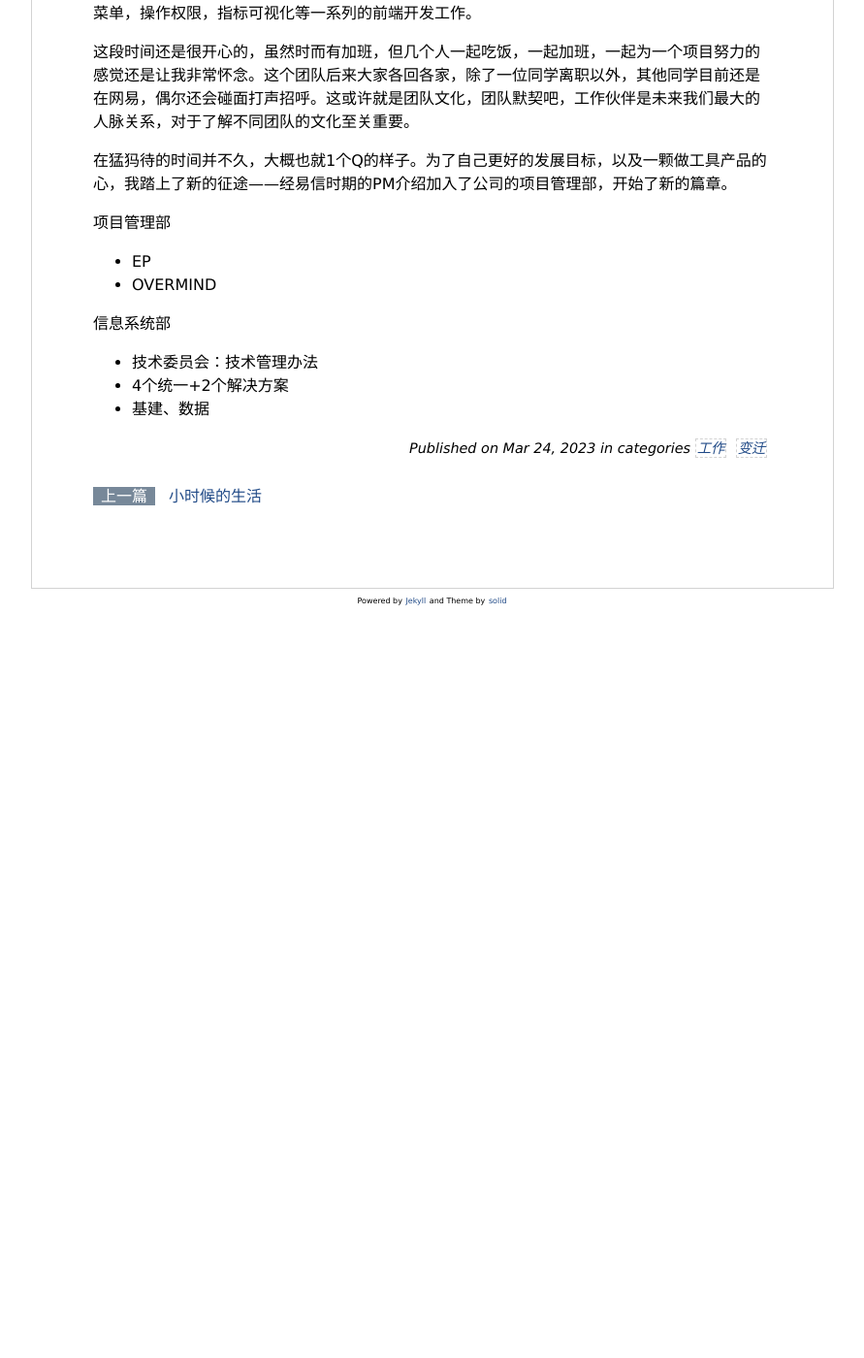
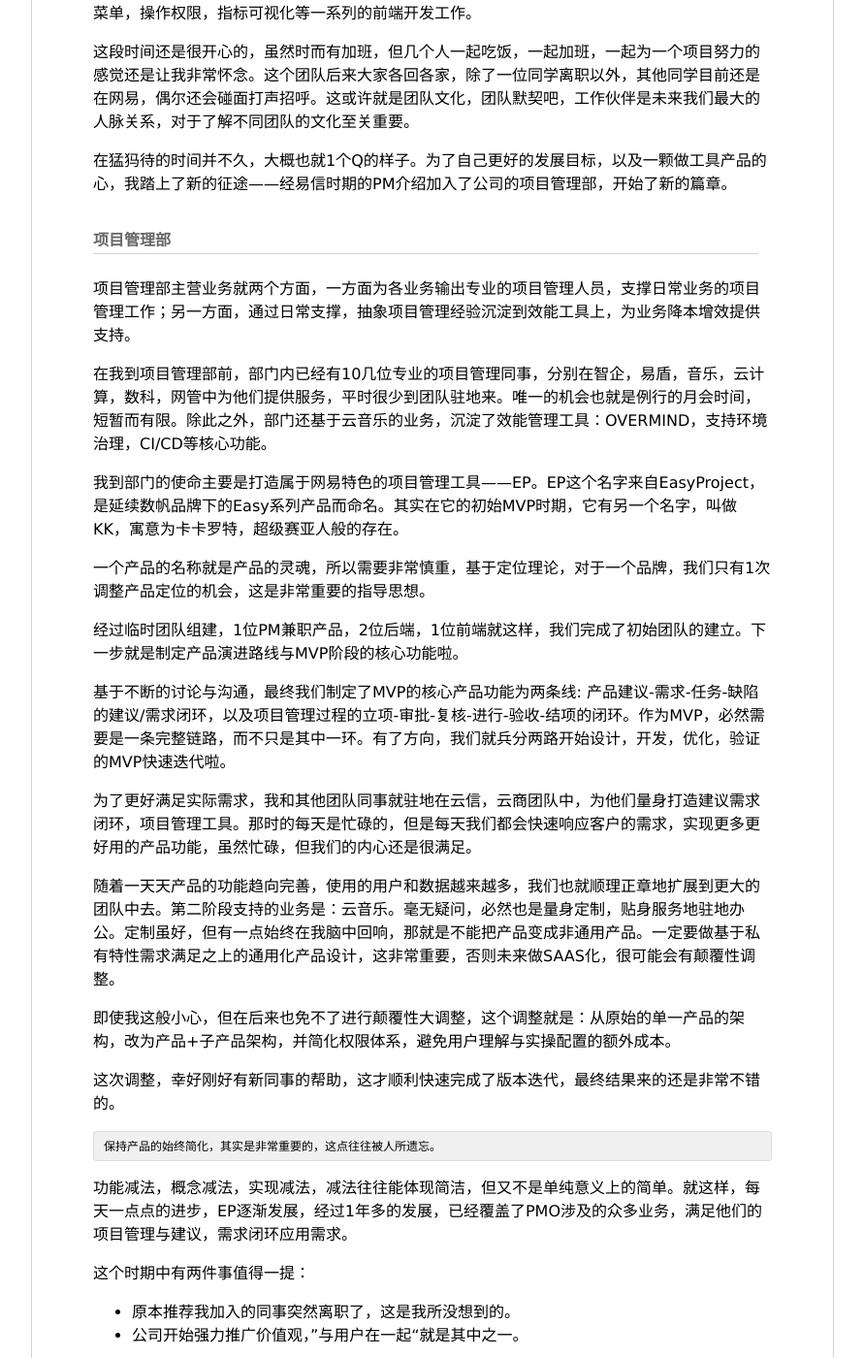
Before and after one commit to qingtian/biography, a Jekyll site: the page built from _posts/2023-03-24-job-changes.md, in a window 1280 px wide and 1400 px high, scrolled down 4526 px. Shown: the whole window at 97% size, without its empty margins (194-1085 px from the left). Built offline with Jekyll 4.4.1, drawn with Linux system fonts in a browser that asks for light colours; comment, search, counter and statistics services are not loaded; before the commit the page ends 5158 px from its top, so only the background shows below that; some of the changed text lies outside the part shown.

Commit message:
<项目管理部>

````diff
--- a/_posts/2023-03-24-job-changes.md
+++ b/_posts/2023-03-24-job-changes.md
@@ -129,9 +129,55 @@
 
 在猛犸待的时间并不久，大概也就1个Q的样子。为了自己更好的发展目标，以及一颗做工具产品的心，我踏上了新的征途——经易信时期的PM介绍加入了公司的项目管理部，开始了新的篇章。
 
-项目管理部
-- EP
-- OVERMIND
+#### 项目管理部
+
+项目管理部主营业务就两个方面，一方面为各业务输出专业的项目管理人员，支撑日常业务的项目管理工作；另一方面，通过日常支撑，抽象项目管理经验沉淀到效能工具上，为业务降本增效提供支持。
+
+在我到项目管理部前，部门内已经有10几位专业的项目管理同事，分别在智企，易盾，音乐，云计算，数科，网管中为他们提供服务，平时很少到团队驻地来。唯一的机会也就是例行的月会时间，短暂而有限。除此之外，部门还基于云音乐的业务，沉淀了效能管理工具：OVERMIND，支持环境治理，CI/CD等核心功能。
+
+我到部门的使命主要是打造属于网易特色的项目管理工具——EP。EP这个名字来自EasyProject，是延续数帆品牌下的Easy系列产品而命名。其实在它的初始MVP时期，它有另一个名字，叫做KK，寓意为卡卡罗特，超级赛亚人般的存在。
+
+一个产品的名称就是产品的灵魂，所以需要非常慎重，基于定位理论，对于一个品牌，我们只有1次调整产品定位的机会，这是非常重要的指导思想。
+
+经过临时团队组建，1位PM兼职产品，2位后端，1位前端就这样，我们完成了初始团队的建立。下一步就是制定产品演进路线与MVP阶段的核心功能啦。
+
+基于不断的讨论与沟通，最终我们制定了MVP的核心产品功能为两条线: 产品建议-需求-任务-缺陷的建议/需求闭环，以及项目管理过程的立项-审批-复核-进行-验收-结项的闭环。作为MVP，必然需要是一条完整链路，而不只是其中一环。有了方向，我们就兵分两路开始设计，开发，优化，验证的MVP快速迭代啦。
+
+为了更好满足实际需求，我和其他团队同事就驻地在云信，云商团队中，为他们量身打造建议需求闭环，项目管理工具。那时的每天是忙碌的，但是每天我们都会快速响应客户的需求，实现更多更好用的产品功能，虽然忙碌，但我们的内心还是很满足。
+
+随着一天天产品的功能趋向完善，使用的用户和数据越来越多，我们也就顺理正章地扩展到更大的团队中去。第二阶段支持的业务是：云音乐。毫无疑问，必然也是量身定制，贴身服务地驻地办公。定制虽好，但有一点始终在我脑中回响，那就是不能把产品变成非通用产品。一定要做基于私有特性需求满足之上的通用化产品设计，这非常重要，否则未来做SAAS化，很可能会有颠覆性调整。
+
+即使我这般小心，但在后来也免不了进行颠覆性大调整，这个调整就是：从原始的单一产品的架构，改为产品+子产品架构，并简化权限体系，避免用户理解与实操配置的额外成本。
+
+这次调整，幸好刚好有新同事的帮助，这才顺利快速完成了版本迭代，最终结果来的还是非常不错的。
+
+```
+保持产品的始终简化，其实是非常重要的，这点往往被人所遗忘。
+```
+
+功能减法，概念减法，实现减法，减法往往能体现简洁，但又不是单纯意义上的简单。就这样，每天一点点的进步，EP逐渐发展，经过1年多的发展，已经覆盖了PMO涉及的众多业务，满足他们的项目管理与建议，需求闭环应用需求。
+
+这个时期中有两件事值得一提：
+
+- 原本推荐我加入的同事突然离职了，这是我所没想到的。
+- 公司开始强力推广价值观，”与用户在一起“就是其中之一。
+
+音乐发起的与用户在一起泡泡H5应用，成为了一个EP发展契机。虽然后续这块最终停滞，但这个过程让我深受启发：
+
+```
+一个产品要想成功，除了先天的功能优势外，还需要等待恰当的机会。
+快速抓住机会，才能一飞冲天，形成势不可挡之势。
+```
+
+也许EP是积累沉静足够的时间，也许是机会来了，南京产业园的商业化机会就这么来啦。EP也作为项目管理工具包在了这个项目中，借助这个机会，让EP更充分有目标地利用资源，加快了产品化之路。这才有了后面的版本，迭代，产品需求从目标、规划、排期、迭代整条链路，也有了数据看板等底层支撑能力。
+
+一个产品的成长来自团队的努力，并不只是某一个人的付出而已。每个人都多做一点，多想一点，产品丰富的细节总会让用户感受到，这种温暖虽迟但到。这也顺应了最近公司所倡导的产品观：走精品化路线。只有精品才是未来出路，才能有更好的发展。
+
+对于EP我投入了很多，付出了很多，但每个人都需要成长，而后的团队，产品资源投入可能已经无法实现我个人的成长，我需要做些不一样的事，自己尚未尝试过的事才行。
+
+```
+做每天重复的事，不是我的追求，挑战不同不可能才是我所向往的。
+```
 
 信息系统部
 - 技术委员会：技术管理办法
````
